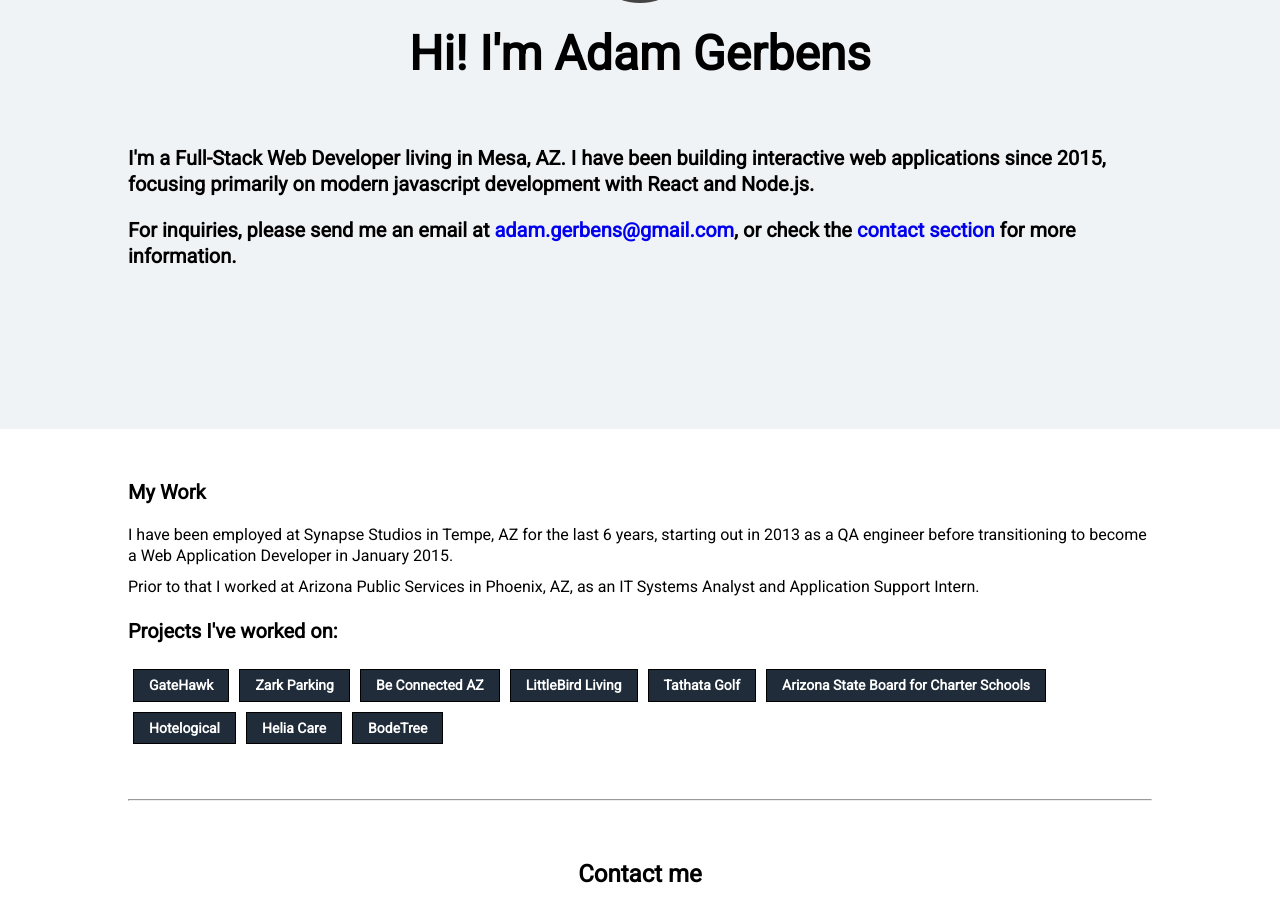
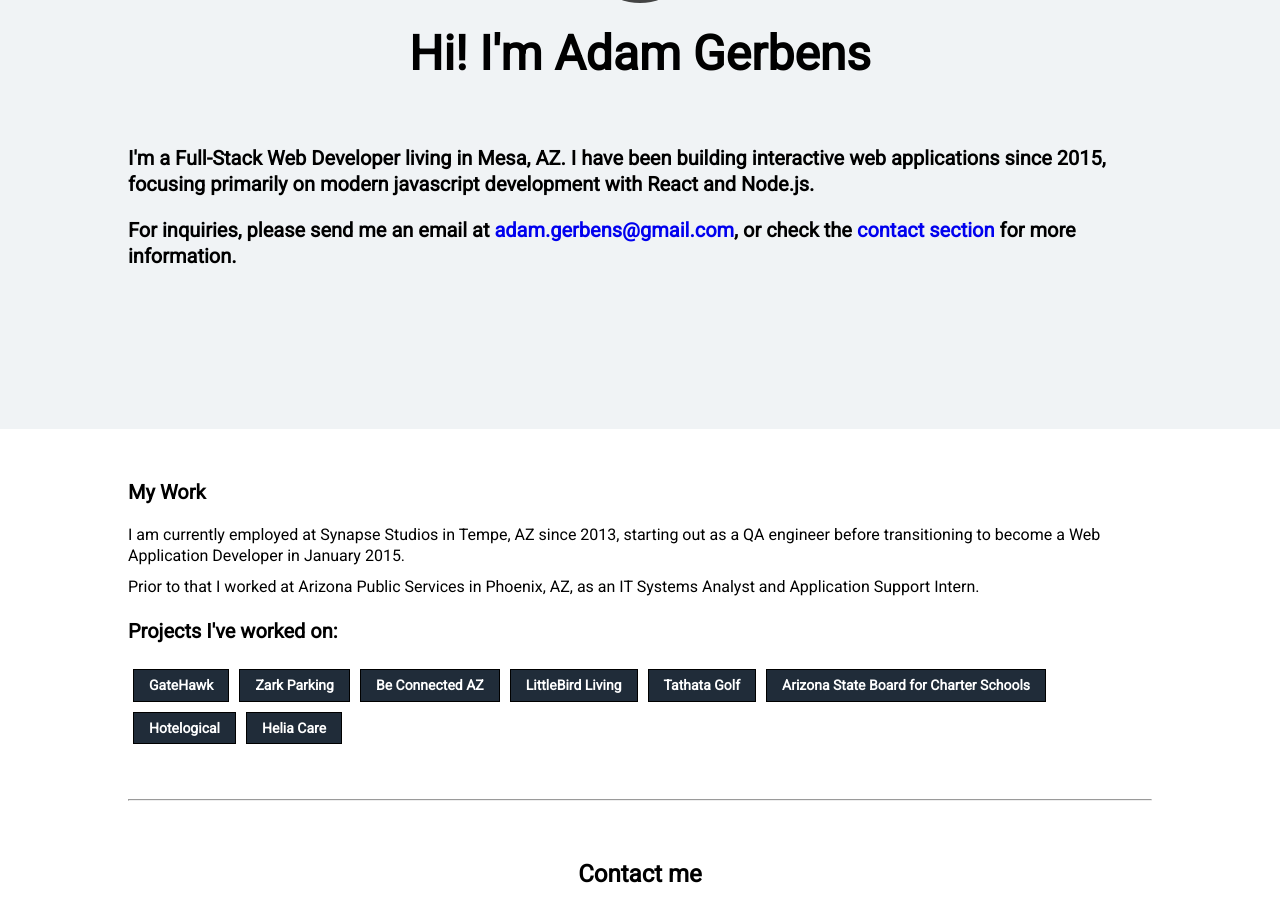
Before and after one commit to agerbens/agerbens.github.io, a Gatsby site: page / in a window 1280 px wide. Shown: the part 257-1180 px from the top of the page. Built offline with nearby package versions, Linux system fonts and the light colour scheme; Gatsby itself is replaced by a stand-in of ours.

Commit message:
Update Work component

```diff
--- a/package.json
+++ b/package.json
@@ -23,6 +23,7 @@
   "devDependencies": {
     "@types/react-helmet": "^6.0.0",
     "@types/react-scroll": "^1.8.4",
+    "@types/styled-components": "^5.1.26",
     "gh-pages": "^4.0.0",
     "prettier": "2.0.5"
   },
--- a/src/components/Work/index.js
+++ /dev/null
@@ -1,50 +0,0 @@
-import React, { Component } from 'react';
-import styled from 'styled-components';
-
-import ProjectCard from './ProjectCard';
-
-import Paragraph from '../Paragraph';
-import Title from '../Title';
-
-import { projects } from './projects';
-
-const ProjectCardGroup = styled.div`
-  display: flex;
-  flex-wrap: wrap;
-  width: 100%;
-`;
-
-const WorkContainer = styled.div`
-  justify-content: center;
-  max-width: 1024px;
-  margin: 50px auto;
-`;
-
-class Work extends Component {
-  render() {
-    return (
-      <WorkContainer>
-        <Title>My Work</Title>
-        <Paragraph>
-          I have been employed at Synapse Studios in Tempe, AZ for the last 6
-          years, starting out in 2013 as a QA engineer before transitioning to
-          become a Web Application Developer in January 2015.
-        </Paragraph>
-
-        <Paragraph>
-          Prior to that I worked at Arizona Public Services in Phoenix, AZ, as
-          an IT Systems Analyst and Application Support Intern.
-        </Paragraph>
-
-        <Title>Projects I've worked on:</Title>
-        <ProjectCardGroup>
-          {projects.map(project => (
-            <ProjectCard key={project.name} project={project} />
-          ))}
-        </ProjectCardGroup>
-      </WorkContainer>
-    );
-  }
-}
-
-export default Work;
--- /dev/null
+++ b/src/components/Work/index.tsx
@@ -0,0 +1,44 @@
+import React, { Component } from 'react';
+import styled from 'styled-components';
+
+import ProjectCard from './ProjectCard';
+
+import Paragraph from '../Paragraph';
+import Title from '../Title';
+
+import { projects } from './projects';
+
+const ProjectCardGroup = styled.div`
+  display: flex;
+  flex-wrap: wrap;
+  width: 100%;
+`;
+
+const WorkContainer = styled.div`
+  justify-content: center;
+  max-width: 1024px;
+  margin: 50px auto;
+`;
+
+export const Work = () => (
+  <WorkContainer>
+    <Title>My Work</Title>
+    <Paragraph>
+      I am currently employed at Synapse Studios in Tempe, AZ since 2013,
+      starting out as a QA engineer before transitioning to become a Web
+      Application Developer in January 2015.
+    </Paragraph>
+
+    <Paragraph>
+      Prior to that I worked at Arizona Public Services in Phoenix, AZ, as an IT
+      Systems Analyst and Application Support Intern.
+    </Paragraph>
+
+    <Title>Projects I've worked on:</Title>
+    <ProjectCardGroup>
+      {projects.map((project) => (
+        <ProjectCard key={project.name} project={project} />
+      ))}
+    </ProjectCardGroup>
+  </WorkContainer>
+);
--- a/src/components/Work/projects.ts
+++ b/src/components/Work/projects.ts
@@ -4,8 +4,8 @@ export const projects = [
     url: 'https://gatehawk.com/',
   },
   {
-    name: "Zark Parking",
-    url: "https://zarkparking.com/",
+    name: 'Zark Parking',
+    url: 'https://zarkparking.com/',
   },
   {
     name: 'Be Connected AZ',
@@ -31,8 +31,4 @@ export const projects = [
     name: 'Helia Care',
     url: 'https://www.heliacare.com',
   },
-  {
-    name: 'BodeTree',
-    url: 'https://www.bodetree.com',
-  },
 ];
--- a/src/pages/index.tsx
+++ b/src/pages/index.tsx
@@ -6,7 +6,7 @@ import './styles/home.css';
 
 import SiteLayout from '../layouts/site';
 
-import Work from '../components/Work';
+import { Work } from '../components/Work';
 import Contact from '../components/Contact';
 import Footer from '../components/Footer';
 import { useDarkMode } from '../hooks/useDarkMode';
```
Also changed, not shown: 1 other file.
